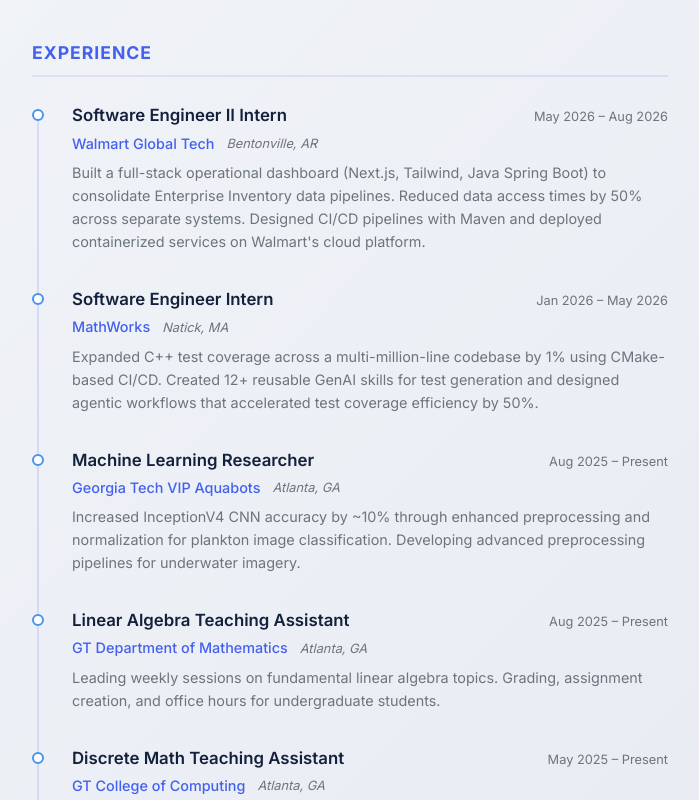
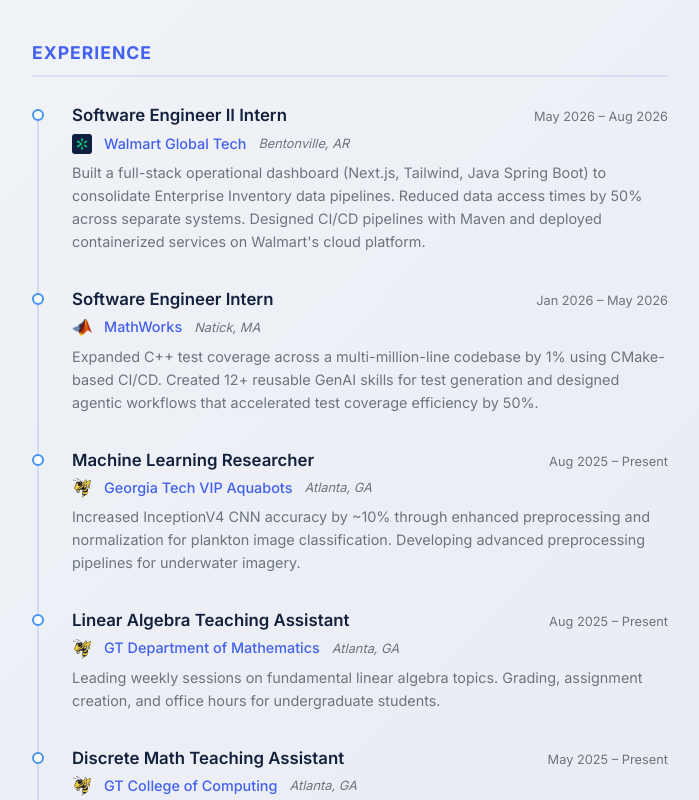
Before and after one commit to dbruce32/Personal-Portfolio, a Next.js app: page /professional in a window 1280 px wide. Shown: the part 720-1520 px from the top of the page, without its empty margins (290-989 px from the left). Built offline with nearby package versions, Linux system fonts and the light colour scheme.

Commit message:
Added Company Images

```diff
--- a/src/app/professional/page.module.css
+++ b/src/app/professional/page.module.css
@@ -208,6 +208,13 @@
   font-weight: 500;
 }
 
+.expLogo {
+  width: 20px;
+  height: 20px;
+  object-fit: contain;
+  border-radius: 3px;
+}
+
 .expMeta {
   display: flex;
   align-items: center;
--- a/src/app/professional/page.tsx
+++ b/src/app/professional/page.tsx
@@ -14,6 +14,7 @@
     title: 'Software Engineer II Intern',
     org: 'Walmart Global Tech',
     location: 'Bentonville, AR',
+    logo: '/images/wgt.png',
     description:
       'Built a full-stack operational dashboard (Next.js, Tailwind, Java Spring Boot) to consolidate Enterprise Inventory data pipelines. Reduced data access times by 50% across separate systems. Designed CI/CD pipelines with Maven and deployed containerized services on Walmart\'s cloud platform.',
   },
@@ -22,6 +23,7 @@
     title: 'Software Engineer Intern',
     org: 'MathWorks',
     location: 'Natick, MA',
+    logo: '/images/mathworks.png',
     description:
       'Expanded C++ test coverage across a multi-million-line codebase by 1% using CMake-based CI/CD. Created 12+ reusable GenAI skills for test generation and designed agentic workflows that accelerated test coverage efficiency by 50%.',
   },
@@ -30,6 +32,7 @@
     title: 'Machine Learning Researcher',
     org: 'Georgia Tech VIP Aquabots',
     location: 'Atlanta, GA',
+    logo: '/images/yellow-jacket.svg',
     description:
       'Increased InceptionV4 CNN accuracy by ~10% through enhanced preprocessing and normalization for plankton image classification. Developing advanced preprocessing pipelines for underwater imagery.',
   },
@@ -38,6 +41,7 @@
     title: 'Linear Algebra Teaching Assistant',
     org: 'GT Department of Mathematics',
     location: 'Atlanta, GA',
+    logo: '/images/yellow-jacket.svg',
     description:
       'Leading weekly sessions on fundamental linear algebra topics. Grading, assignment creation, and office hours for undergraduate students.',
   },
@@ -46,6 +50,7 @@
     title: 'Discrete Math Teaching Assistant',
     org: 'GT College of Computing',
     location: 'Atlanta, GA',
+    logo: '/images/yellow-jacket.svg',
     description:
       'Supporting student understanding of logic, proofs, set theory, combinatorics, and graph theory through office hours and grading.',
   },
@@ -133,6 +138,9 @@
                     <span className={styles.expDate}>{exp.date}</span>
                   </div>
                   <div className={styles.expMeta}>
+                    {exp.logo && (
+                      <img src={getAssetPath(exp.logo)} alt={exp.org} className={styles.expLogo} />
+                    )}
                     <p className={styles.expOrg}>{exp.org}</p>
                     <span className={styles.expLocation}>{exp.location}</span>
                   </div>
```
Also changed, not shown: public/images/mathworks.png (added), public/images/wgt.png (added).
